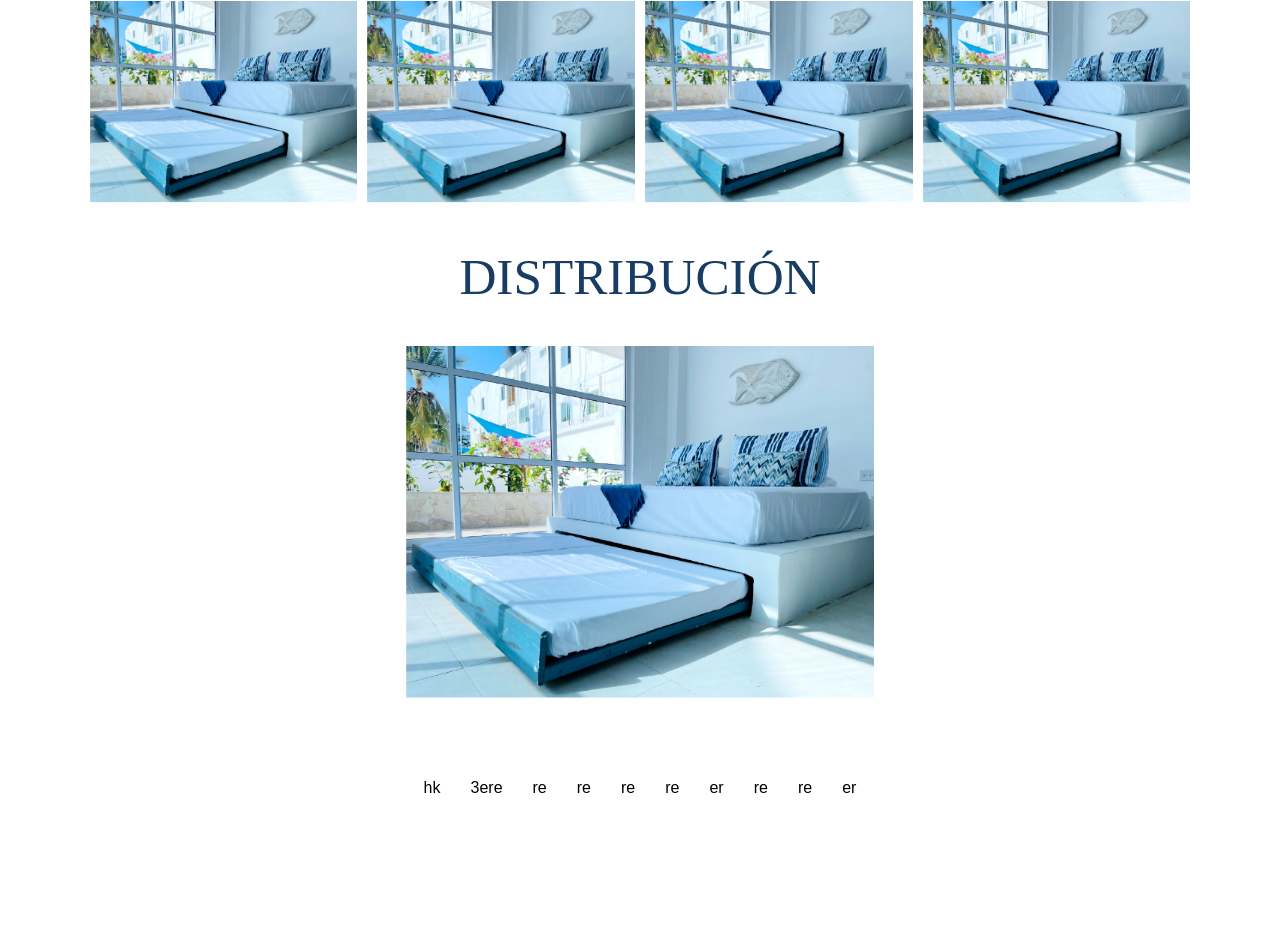
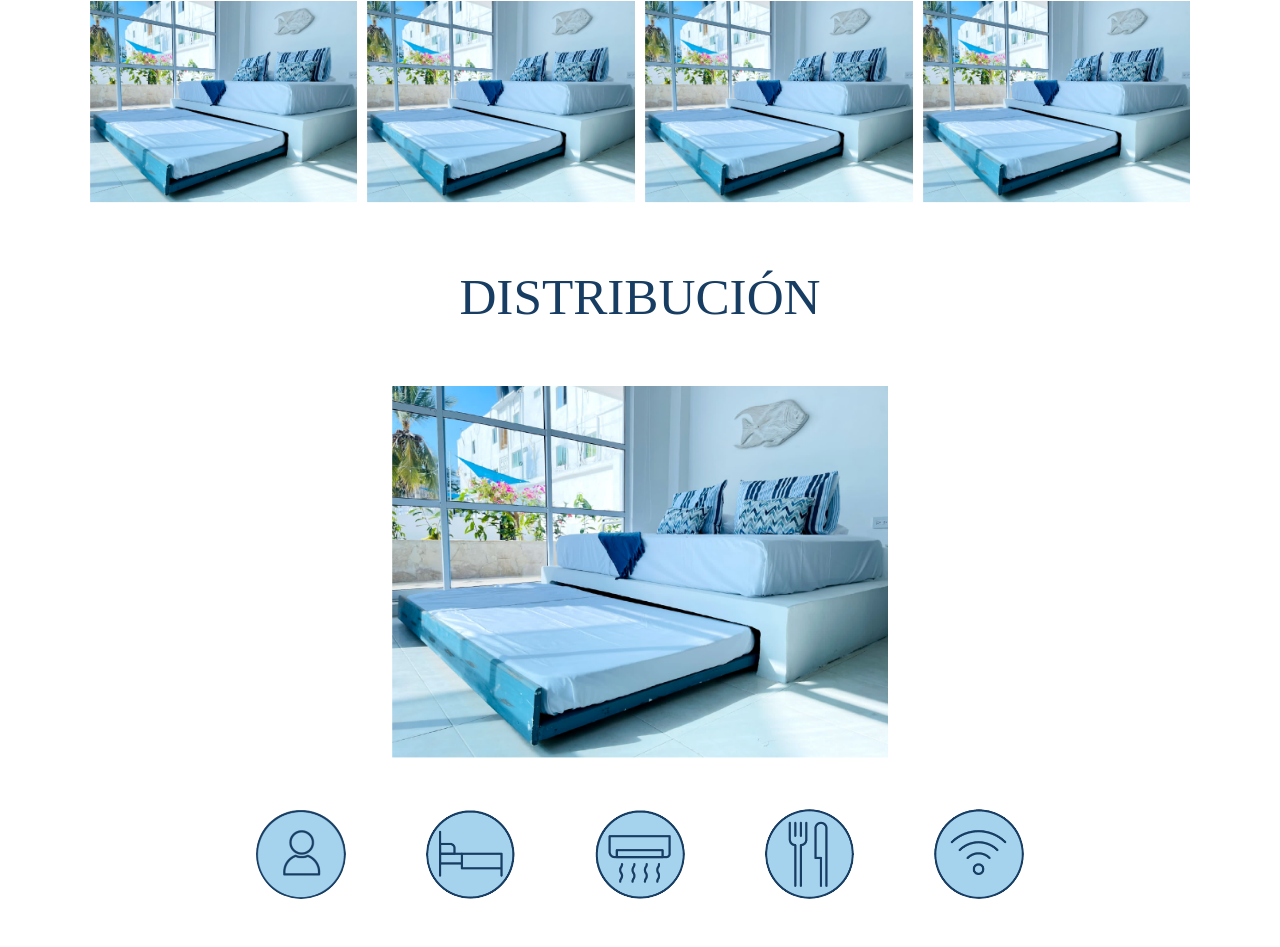
Before and after one commit to sparisca05/Mykonos, a Django app: page /afrodita/ in a window 1280 px wide. Shown: the part 793-1740 px from the top of the page. Run offline with Django 4.2, Linux system fonts and the light colour scheme.

Commit message:
avance iconos de apto

```diff
--- a/main/static/clases.css
+++ b/main/static/clases.css
@@ -246,7 +246,7 @@ ul {
 }
 .iconos {
     display: flex;
-    justify-content: space-between;
+    justify-content: space-around;
     column-gap: 30px;
     padding: 50px 10%;
     flex-wrap: wrap;
@@ -400,7 +400,8 @@ ul {
 #info-afrodita, #info-eros, #info-zeus, #info-poseidon, #info-atenea {
     display: none;
 }
-/*------------------- Estilos cada apto -------------------------*/
+
+/* ---------------------- Single apartment styles ---------------------- */
 .grid-img-apto {
     margin-top: 70px;
     display: flex;
@@ -414,33 +415,52 @@ ul {
     text-decoration: none;
     column-gap: 10px;
 }
-.row-apto div {
-
-}
 .row-apto img {
     width: 100%;
     height: auto;
 }
 .distribucion {
-    margin: 30px;
+    margin-top: 50px;
     display: flex;
     flex-direction: column;
+    row-gap: 50px;
     align-items: center;
 }
 .distribucion img {
-    margin: 30px;
     width: 45%;
 }
-.iconosApto {
+.iconos-apto {
     display: flex;
+    flex-direction: column;
+    width: 70%;
+    justify-content: space-around;
+    row-gap: 50px;
     flex-wrap: wrap;
-    min-width: 220px;
+}
+.row-iconos-apto {
+    display: flex;
+    justify-content: space-around;
+    column-gap: 10%;
+}
+.row-iconos-apto div {
+    display: flex;
+    justify-content: center;
+    align-items: center;
+    width: 7vw;
+    height: 7vw;
+    border-radius: 50%;
+    background-blend-mode: multiply;
+}
+.row-iconos-apto div:hover {
+    background-color: #183d63b0;
+}
+.row-iconos-apto p {
+    display: none;
+    font-size: 5vw;
+    margin: 0;
     text-align: center;
-    text-decoration: none;
-    column-gap: 10px;
-}
-.iconosApto img {
-    width: 40px;
+    font-family: 'RiotSquad';
+    color: white;
 }
 .container-fluid{
     display: flex;
--- a/main/templates/main/afrodita.html
+++ b/main/templates/main/afrodita.html
@@ -40,17 +40,38 @@
      <div class="distribucion">
         <h1>DISTRIBUCIÓN</h1>
         <img src="{% static 'Imagenes/Aptos/Atenea.png'%}" alt="">
-        <div class="iconos">
-            <div>hk</div>
-            <div>3ere</div>
-            <div>re</div>
-            <div>re</div>
-            <div>re</div>
-            <div>re</div>
-            <div>er</div>
-            <div>re</div>
-            <div>re</div>
-            <div>er</div>
+        <div class="iconos-apto">
+            <div class="row-iconos-apto">
+                <div class="icono-personas-bg">
+                    <p>9</p>
+                </div>
+                <div class="icono-camas-bg">
+                    <p>2</p>
+                </div>
+                <div class="icono-aires-bg">
+                    <p>3</p>
+                </div>
+                <div class="icono-comedores-bg">
+                    <p>1</p>
+                </div>
+                <div class="icono-wifi-bg">
+                </div>
+            </div>
+            <div class="row-iconos-apto">
+                <div class="icono-duchas-bg">
+                    <p>3</p>
+                </div>
+                <div class="icono-parqueaderos-bg">
+                    <p>2</p>
+                </div>
+                <div class="icono-televisores-bg">
+                    <p>1</p>
+                </div>
+                <div class="icono-piscina-bg">
+                </div>
+                <div class="icono-mascotas-bg">
+                </div>
+            </div>
         </div>
      </div>
 </div>
--- a/main/templates/main/layouts/nav.html
+++ b/main/templates/main/layouts/nav.html
@@ -81,8 +81,66 @@
             background-blend-mode: multiply;
             align-items: end;
         }
-        /*aqui empueza los apartamentos*/
-        /*aqui terminan*/
+        .icono-personas-bg {
+            background-image: url("{% static 'Imagenes/Aptos/Cada apto/icono personas.png'%}");
+            background-size: contain;
+            background-repeat: no-repeat;
+            background-position: center;
+        }
+        .icono-camas-bg {
+            background-image: url("{% static 'Imagenes/Aptos/Cada apto/icono camas.png'%}");
+            background-size: contain;
+            background-repeat: no-repeat;
+            background-position: center;
+        }
+        .icono-aires-bg {
+            background-image: url("{% static 'Imagenes/Aptos/Cada apto/icono aires.png'%}");
+            background-size: contain;
+            background-repeat: no-repeat;
+            background-position: center;
+        }
+        .icono-comedores-bg {
+            background-image: url("{% static 'Imagenes/Aptos/Cada apto/icono comedores.png'%}");
+            background-size: contain;
+            background-repeat: no-repeat;
+            background-position: center;
+        }
+        .icono-wifi-bg {
+            background-image: url("{% static 'Imagenes/Aptos/Cada apto/icono wifi.png'%}");
+            background-size: contain;
+            background-repeat: no-repeat;
+            background-position: center;
+        }
+        .icono-duchas-bg {
+            background-image: url("{% static 'Imagenes/Aptos/Cada apto/icono duchas.png'%}");
+            background-size: contain;
+            background-repeat: no-repeat;
+            background-position: center;
+        }
+        .icono-parqueaderos-bg {
+            background-image: url("{% static 'Imagenes/Aptos/Cada apto/icono parqueaderos.png'%}");
+            background-size: contain;
+            background-repeat: no-repeat;
+            background-position: center;
+        }
+        .icono-televisores-bg {
+            background-image: url("{% static 'Imagenes/Aptos/Cada apto/icono televisores.png'%}");
+            background-size: contain;
+            background-repeat: no-repeat;
+            background-position: center;
+        }
+        .icono-piscina-bg {
+            background-image: url("{% static 'Imagenes/Aptos/Cada apto/icono piscina.png'%}");
+            background-size: contain;
+            background-repeat: no-repeat;
+            background-position: center;
+        }
+        .icono-mascotas-bg {
+            background-image: url("{% static 'Imagenes/Aptos/Cada apto/icono mascotas.png'%}");
+            background-size: contain;
+            background-repeat: no-repeat;
+            background-position: center;
+        }
         .footer-bg {
             background-image: linear-gradient(rgba(165, 211, 238, 0.9), rgba(165, 211, 238, 0.9)), url("{% static 'Imagenes/IMAGEN FONDO PIE DE PÁGINA.png'%}");
             background-position: center;
```
Also changed, not shown: main/static/Imagenes/Aptos/Cada apto/icono aires.png (added), main/static/Imagenes/Aptos/Cada apto/icono camas.png (added), main/static/Imagenes/Aptos/Cada apto/icono comedores.png (added), main/static/Imagenes/Aptos/Cada apto/icono duchas.png (added), main/static/Imagenes/Aptos/Cada apto/icono mascotas.png (added), main/static/Imagenes/Aptos/Cada apto/icono parqueaderos.png (added), main/static/Imagenes/Aptos/Cada apto/icono personas.png (added), main/static/Imagenes/Aptos/Cada apto/icono piscina.png (added), main/static/Imagenes/Aptos/Cada apto/icono televisores.png (added), main/static/Imagenes/Aptos/Cada apto/icono wifi.png (added), main/static/Imagenes/icono wifi pg 7.png.
